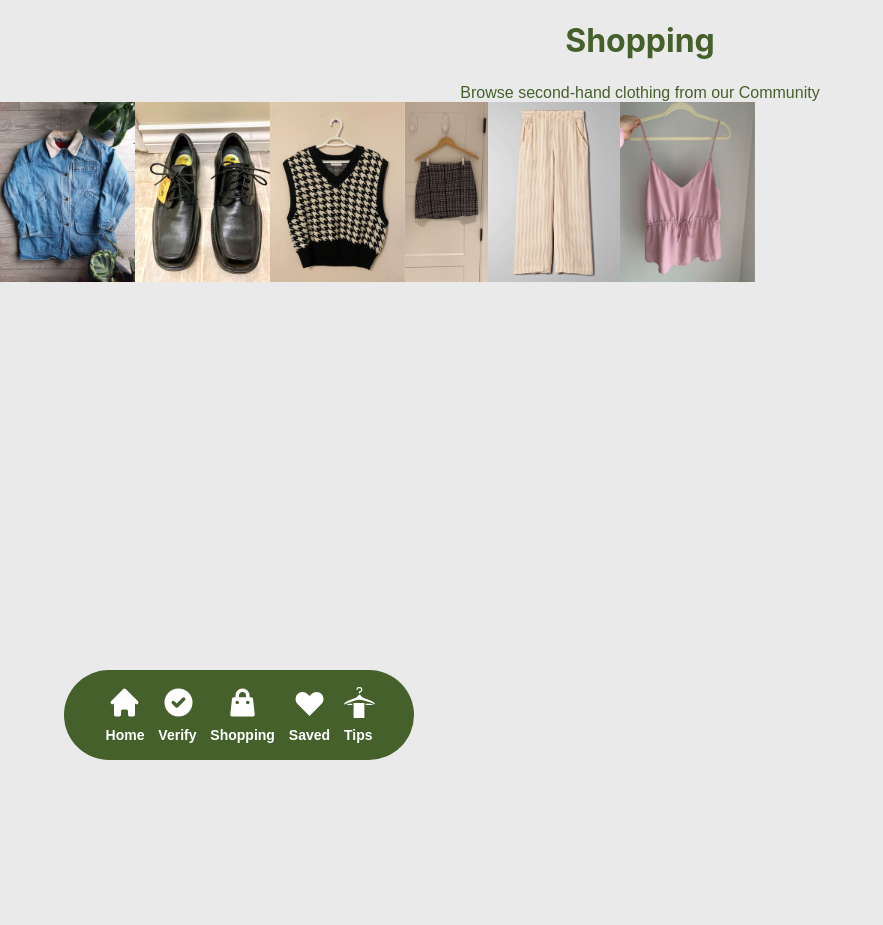
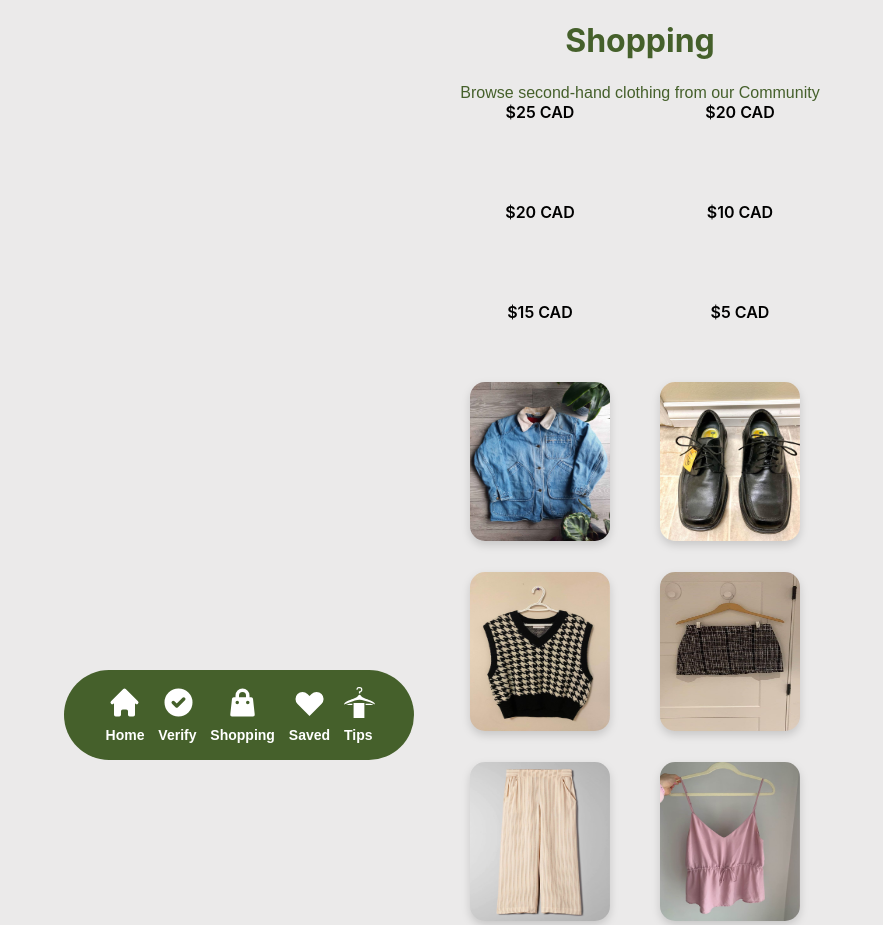
Before and after one commit to DevOfHockey/dcdfinal-mobile, a Next.js app: page /shopping in a window 1280 px wide. Shown: the whole page, without its empty margins (0-883 px from the left). Before the commit the page ends 800 px from the top, so only its background shows below. Built offline with nearby package versions, Linux system fonts and the light colour scheme.

Commit message:
shopping

```diff
--- a/comps/gridimgs.js
+++ b/comps/gridimgs.js
@@ -1,9 +1,32 @@
+import styled from 'styled-components';
+
+const DispCont = styled.div`
+display: grid;
+grid-gap: 40px;
+grid-template-rows: 150px 150px 150px;
+grid-template-columns: 150px 150px;
+justify-content: center;
+margin-top: 30px;
+`;
+
+const ImgCont = styled.div`
+`;
+
+const DispImg = styled.img`
+width: 140px;
+height: 159px;
+border-radius: 15px;
+filter: drop-shadow(0px 4px 4px rgba(0, 0, 0, 0.15));
+`;
+
 export default function GridImgs({
     arr=[]
 }){
-    return <div>
+    return <DispCont>
         {
-            arr.map((o,i)=><img src={o} height={180} />)
+            arr.map((o,i)=><ImgCont>
+                <DispImg src={o} height={180} />
+            </ImgCont>)
         }
-    </div>
+    </DispCont>
 }
--- /dev/null
+++ b/comps/gridtext.js
@@ -0,0 +1,25 @@
+import styled from 'styled-components';
+
+const DispCont = styled.div`
+display: grid;
+grid-gap: 50px;
+grid-template-rows: 50px 50px 50px;
+grid-template-columns: 150px 150px;
+justify-content: center;
+`;
+
+const TxtCont = styled.div`
+text-align: center;
+font-weight: 600;
+`;
+
+export default function GridTxt({
+    arr=[]
+}){
+    return <DispCont>
+        {
+            arr.map((o,i)=><TxtCont>{o}
+            </TxtCont>)
+        }
+    </DispCont>
+}
--- a/data/shopitems.js
+++ b/data/shopitems.js
@@ -6,3 +6,12 @@ export const shopImgs = [
     "/shopwhitepants.png",
     "/shoppinktop.jpeg"
 ];
+
+export const shopLabels = [
+    "$25 CAD",
+    "$20 CAD",
+    "$20 CAD",
+    "$10 CAD",
+    "$15 CAD",
+    "$5 CAD",
+];
--- a/pages/shopping.js
+++ b/pages/shopping.js
@@ -1,6 +1,9 @@
 import styles from "../styles/Home.module.css";
-import { shopImgs } from "../data/shopitems";
+import { shopImgs, shopLabels } from "../data/shopitems";
 import GridImgs from "../comps/gridimgs";
+import GridTxt from "../comps/gridtext";
+
+
 
 export default function Shopping() {
     return <div className={styles.main}>
@@ -10,10 +13,11 @@ export default function Shopping() {
         <p class="subheading">Browse second-hand clothing from our Community</p>
     </div>
 
+    <div>
+        <GridTxt arr={shopLabels} />
+    </div>
+
     <div class="shopImgs">
-        {
-            //shopImgs.map((o,i)=><img src={o} height={180} />)
-        }
         <GridImgs arr={shopImgs} />
     </div>
 
```
